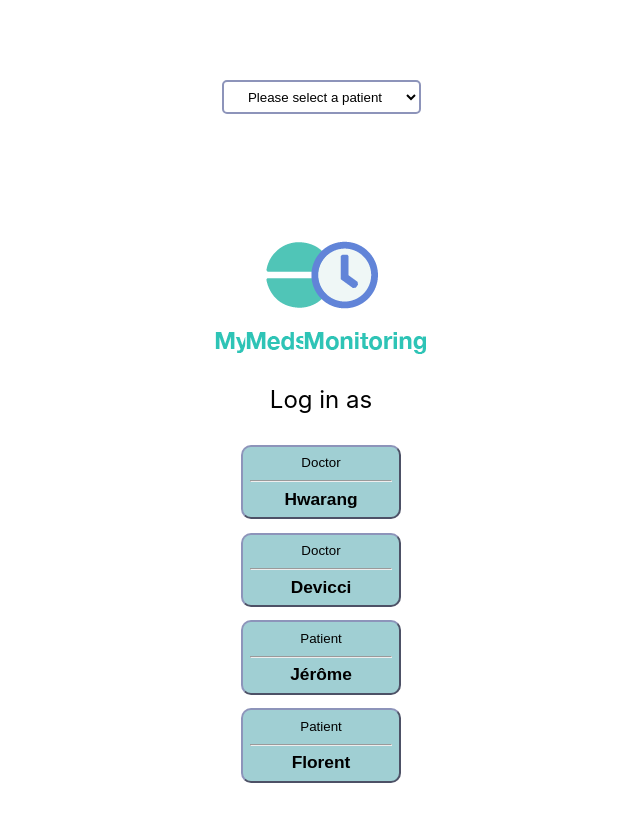
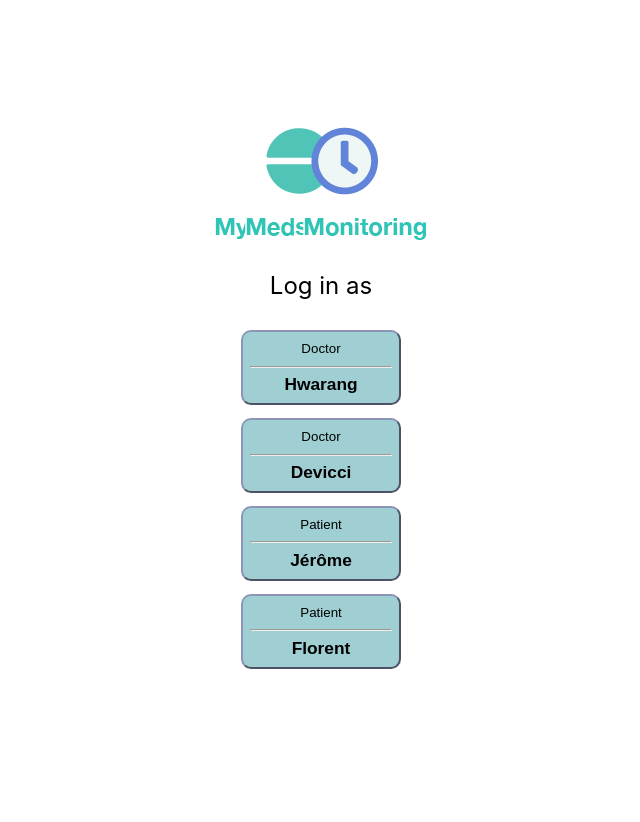
Before and after one commit to jerkodeur/doctoprane-front, a React (Create React App) app: page / in a window 1280 px wide. Shown: the top 822 px of the page, without its empty margins (319-959 px from the left). After the commit the page ends 800 px from the top, so only its background shows below. Built offline with nearby package versions, Linux system fonts and the light colour scheme; no server answers.

Commit message:
remove component from app

```diff
--- a/src/App.js
+++ b/src/App.js
@@ -4,12 +4,10 @@ import LandingPage from './components/LandingPage.js';
 import MonitoringPage from './components/MonitoringPage';
 import PrescriptionPage from './components/PrescriptionPage';
 import PatientPage from './components/PatientPage'
-import SelectPatientList from './components/SelectPatientList'
 
 function App() {
   return (
     <>
-    <SelectPatientList doctor_id="1" />
     <Router>
       <Switch>
         <Route exact path="/" component={LandingPage} />
```
